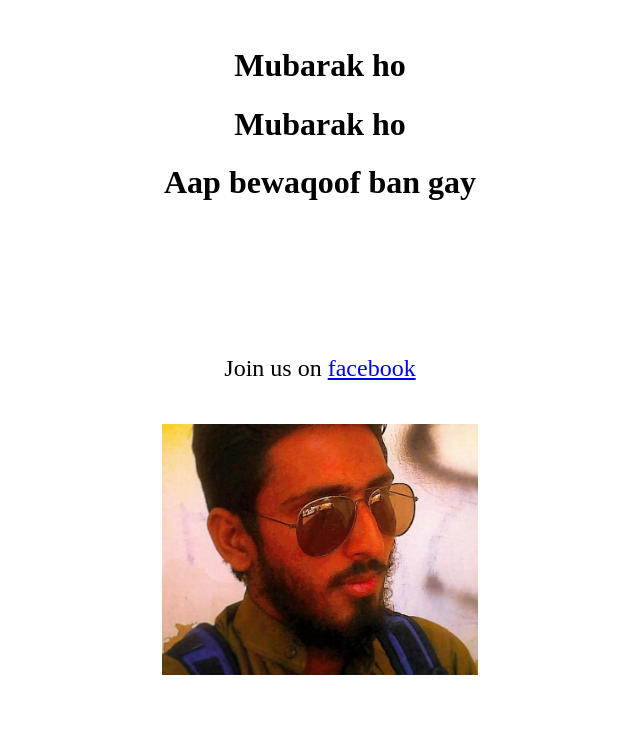
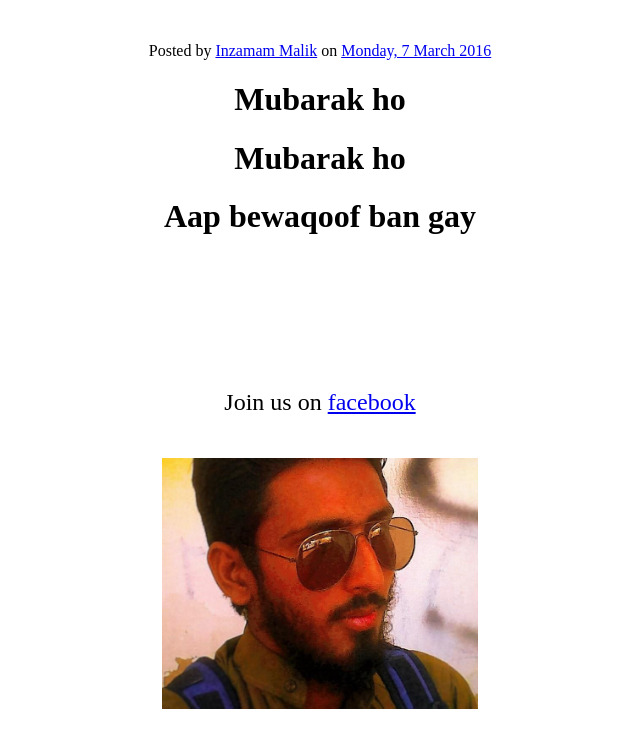
Before and after one commit to mInzamamMalik/agr, a plain HTML site: page index.html in a window 1280 px wide. Shown: the whole page, without its empty margins (320-960 px from the left). Drawn offline with Linux system fonts and the light colour scheme.

Commit message:
Update index.html

```diff
--- a/index.html
+++ b/index.html
@@ -32,7 +32,30 @@
 
 </div>
 
+
+
+
+
+
+
 <br/>
+
+
+
+
+
+
+
+<div class="fb-post" data-href="https://www.facebook.com/malikasinger/posts/965268626875244?pnref=story" data-width="500"><div class="fb-xfbml-parse-ignore"><blockquote cite="https://www.facebook.com/malikasinger/posts/965268626875244">Posted by <a href="#" role="button">Inzamam Malik</a> on&nbsp;<a href="https://www.facebook.com/malikasinger/posts/965268626875244">Monday, 7 March 2016</a></blockquote></div></div>
+
+
+
+
+
+
+
+
+
 
 <h1>Mubarak ho</h1>
 <h1>Mubarak ho</h1>
```
